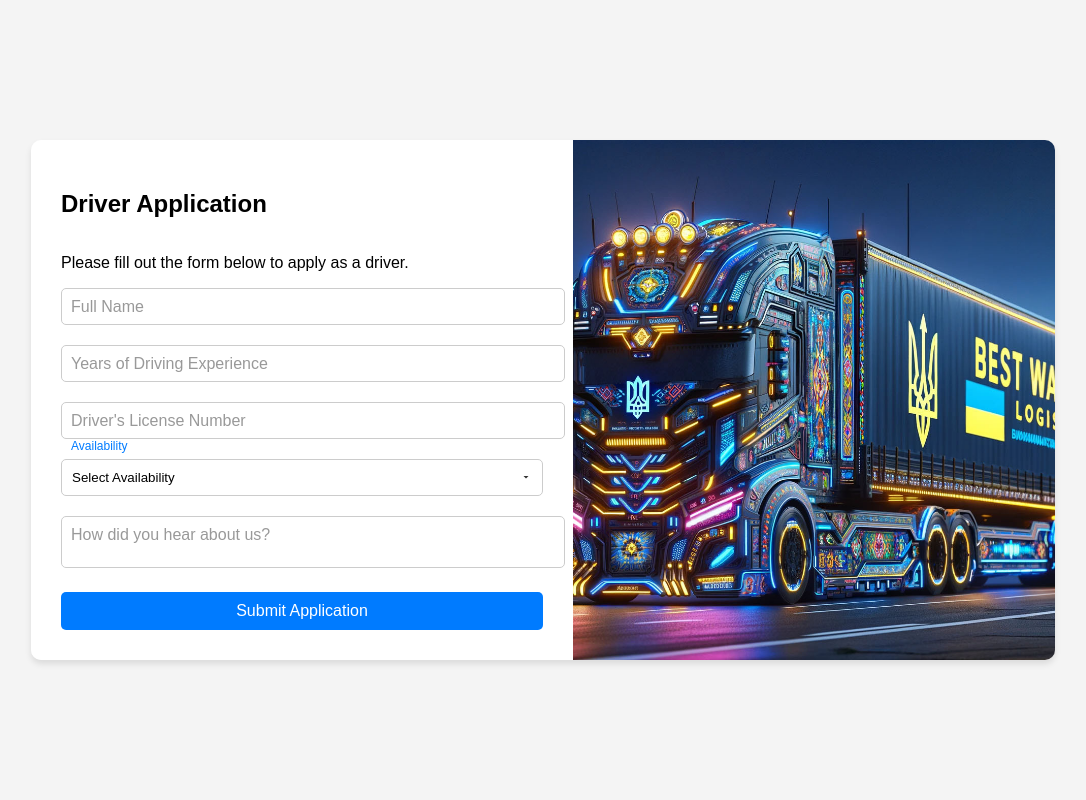
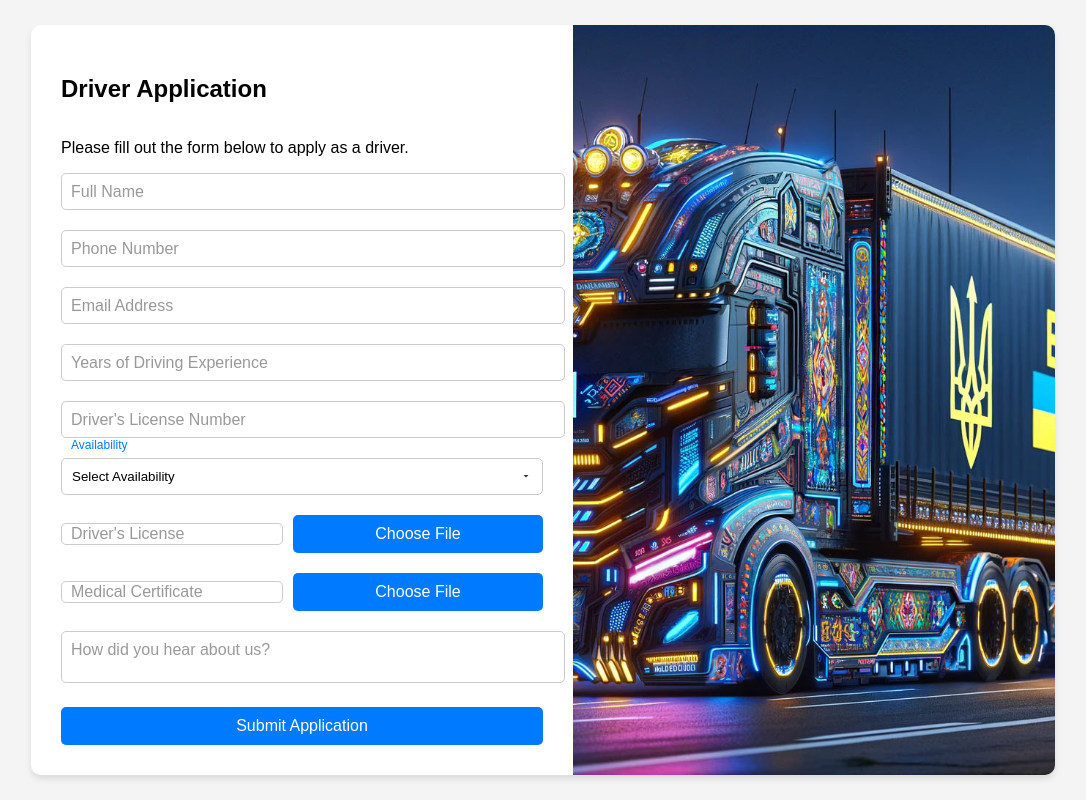
Before and after one commit to ALRUSIK/bwl, a plain HTML site: page bwl/index.html in a window 1280 px wide. Shown: the whole page, without its empty margins (97-1183 px from the left). Drawn offline with Linux system fonts and the light colour scheme; files whose address does not match are found by name.

Commit message:
Add files via upload

```diff
--- a/bwl/index.html
+++ b/bwl/index.html
@@ -17,6 +17,15 @@
                 <label for="name">Full Name</label>
             </div>
             <div class="form-field">
+                <input type="tel" id="phone" name="phone" placeholder=""
+                pattern="\(\d{3}\) - \d{3} - \d{4}" required title="">
+                <label for="phone">Phone Number</label>
+            </div>
+            <div class="form-field">
+                <input type="email" id="email" name="email" placeholder="" required>
+                <label for="email">Email Address</label>
+            </div>
+            <div class="form-field">
                 <input type="text" id="experience" name="experience" placeholder=" " required>
                 <label for="experience">Years of Driving Experience</label>
             </div>
@@ -33,6 +42,22 @@
                 <label for="availability">Availability</label>
             </div>
             <div class="form-field">
+                <label for="driverLicense" class="file-label">Driver's License </label>
+                <div class="custom-file-upload">
+                    <input type="file" id="driverLicense" name="driverLicense" accept="image/*,application/pdf" required>
+                    <span id="driverLicenseFileName"></span>
+                    <button type="button" onclick="document.getElementById('driverLicense').click()">Choose File</button>
+                </div>
+            </div>
+            <div class="form-field">
+                <label for="medicalCertificate" class="file-label">Medical Certificate </label>
+                <div class="custom-file-upload">
+                    <input type="file" id="medicalCertificate" name="medicalCertificate" accept="image/*,application/pdf" required>
+                    <span id="medicalCertificateFileName"></span>
+                    <button type="button" onclick="document.getElementById('medicalCertificate').click()">Choose File</button>
+                </div>
+            </div>
+            <div class="form-field">
                 <textarea id="referral" name="referral" placeholder=" "></textarea>
                 <label for="referral">How did you hear about us?</label>
             </div>
@@ -42,5 +67,26 @@
     <div class="image-container">
         <!-- Image will be set via CSS -->
     </div>
+    <script>
+    document.addEventListener('DOMContentLoaded', function() {
+    var driverLicenseInput = document.getElementById('driverLicense');
+    var medicalCertificateInput = document.getElementById('medicalCertificate');
+
+    driverLicenseInput.addEventListener('change', function() {
+        var fileName = driverLicenseInput.files.length > 0 ? driverLicenseInput.files[0].name : 'No file chosen';
+        document.getElementById('driverLicenseFileName').textContent = fileName;
+    });
+
+    medicalCertificateInput.addEventListener('change', function() {
+        var fileName = medicalCertificateInput.files.length > 0 ? medicalCertificateInput.files[0].name : 'No file chosen';
+        document.getElementById('medicalCertificateFileName').textContent = fileName;
+    });
+    document.getElementById('phone').addEventListener('input', function (e) {
+    var x = e.target.value.replace(/\D/g, '').match(/(\d{0,3})(\d{0,3})(\d{0,4})/);
+    e.target.value = !x[2] ? x[1] : '(' + x[1] + ') - ' + x[2] + (x[3] ? ' - ' + x[3] : '');
+});
+});
+    </script>
+
 </body>
 </html>
--- a/bwl/scipt.js
+++ b/bwl/scipt.js
@@ -12,3 +12,4 @@ document.getElementById('contact-form').addEventListener('submit', function(even
 
     this.reset();
 });
+s
--- a/bwl/style.css
+++ b/bwl/style.css
@@ -44,6 +44,7 @@ p {
 
 input[type="text"],
 input[type="email"],
+input[type="tel"],
 textarea,
 .form-field select {
     width: 100%;
@@ -74,6 +75,7 @@ textarea,
 
 input[type="text"]:focus,
 input[type="email"]:focus,
+input[type="tel"]:focus,
 textarea:focus,
 .form-field select:focus {
     outline: none;
@@ -82,10 +84,12 @@ textarea:focus,
 
 input[type="text"]:focus ~ label,
 input[type="email"]:focus ~ label,
+input[type="tel"]:focus ~ label, /* Make sure to include this */
 textarea:focus ~ label,
 .form-field select:focus ~ label,
 input[type="text"]:not(:placeholder-shown) ~ label,
 input[type="email"]:not(:placeholder-shown) ~ label,
+input[type="tel"]:not(:placeholder-shown) ~ label, /* Make sure to include this */
 textarea:not(:placeholder-shown) ~ label,
 .form-field select:not([value=""]) ~ label {
     top: -20px;
@@ -109,3 +113,44 @@ button {
 button:hover {
     background-color: #0056b3;
 }
+.file-label {
+    display: block;
+    color: #333;
+    margin-bottom: 5px;
+    font-size: 16px;
+}
+
+.custom-file-upload {
+    display: flex;
+    align-items: center;
+    gap: 10px;
+}
+
+.custom-file-upload input[type="file"] {
+    display: none; /* Hide the default input */
+}
+
+.custom-file-upload span {
+    flex-grow: 1;
+    padding: 10px;
+    border: 1px solid #ccc;
+    border-radius: 5px;
+    background-color: #fff;
+    color: #999;
+    display: inline-block;
+    min-width: 200px; /* You can adjust this width */
+}
+
+.custom-file-upload button {
+    padding: 10px 20px;
+    border: none;
+    border-radius: 5px;
+    background-color: #007bff;
+    color: white;
+    cursor: pointer;
+    font-size: 16px;
+}
+
+.custom-file-upload button:hover {
+    background-color: #0056b3;
+}
```
